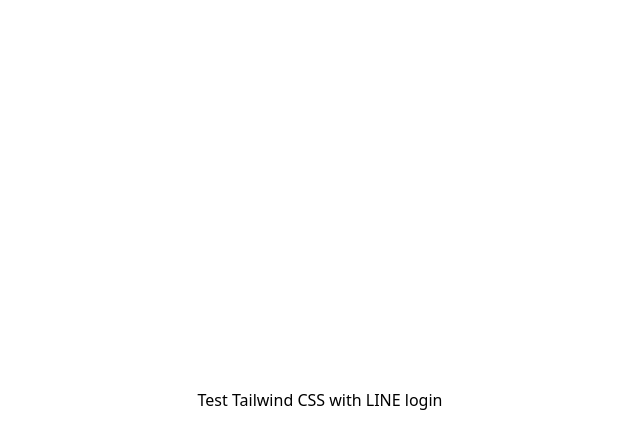
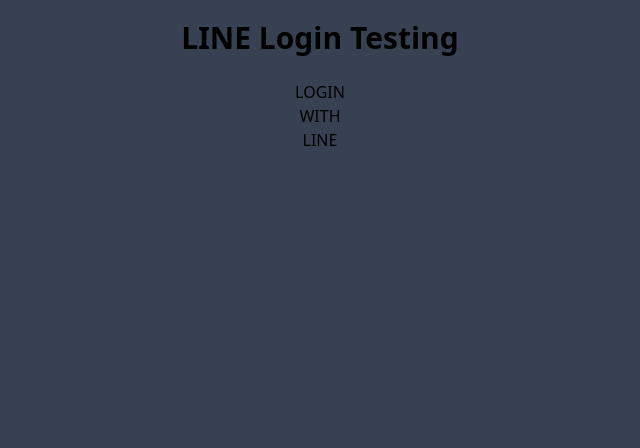
Before and after one commit to divyanshunegi/lineLogin, a Next.js app: page / in a window 1280 px wide. Shown: the top 448 px of the page, without its empty margins (320-960 px from the left). Built offline with nearby package versions, Linux system fonts and the light colour scheme.

Commit message:
chore: setup line login component and complete setup done

```diff
--- a/package.json
+++ b/package.json
@@ -15,7 +15,7 @@
     "@types/react": "17.0.38",
     "autoprefixer": "^10.4.0",
     "postcss": "^8.4.5",
-    "tailwindcss": "^3.0.7",
+    "tailwindcss": "^3.0.13",
     "typescript": "4.5.4"
   }
 }
--- /dev/null
+++ b/pages/callback.tsx
@@ -0,0 +1,9 @@
+const Callback = () => {
+
+    return (
+        <p>Line login success/failed</p>
+    )
+
+}
+
+export default Callback;
--- a/pages/index.tsx
+++ b/pages/index.tsx
@@ -1,9 +1,11 @@
 import Head from 'next/head'
+import LineLoginButton from "../src/components/LineLoginButton";
 
 export default function Home() {
   return (
-    <div className="flex flex-col items-center justify-center min-h-screen py-2">
-        <p>Test Tailwind CSS with LINE login </p>
+    <div className="flex flex-col min-h-screen bg-gray-700">
+        <h1 className="text-3xl font-extrabold place-self-center m-5">LINE Login Testing</h1>
+        <LineLoginButton />
     </div>
   )
 }
--- /dev/null
+++ b/src/components/LineLoginButton.tsx
@@ -0,0 +1,12 @@
+import Link from "next/link";
+
+const LineLoginButton = () => {
+    const login = () => {
+        window.location.assign('https://access.line.me/oauth2/v2.1/authorize?response_type=code&client_id=1656797734&redirect_uri=http://localhost:3000/callback&scope=profile%20openid&nonce=09876xyz&state=22assas322123')
+    }
+    return(
+       <button className="h-20 w-20 place-self-center" onClick={()=>login()}>LOGIN WITH LINE</button>
+    )
+}
+
+export default LineLoginButton
--- a/tailwind.config.js
+++ b/tailwind.config.js
@@ -1,7 +1,7 @@
 module.exports = {
   content: [
     './pages/**/*.{js,ts,jsx,tsx}',
-    './components/**/*.{js,ts,jsx,tsx}',
+    './src/components/**/*.{js,ts,jsx,tsx}',
   ],
   theme: {
     extend: {},
```
Also changed, not shown: 2 other files (tests, documents, lock files or other folders).
